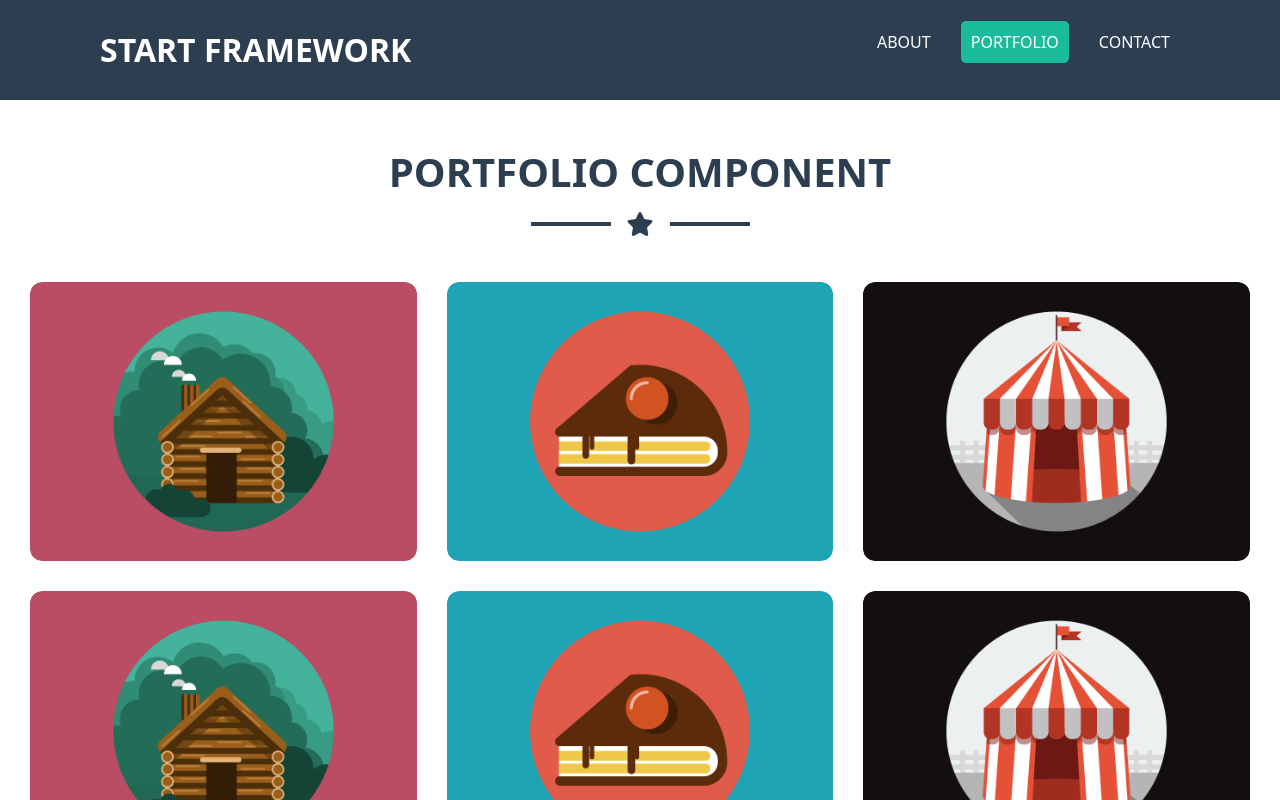
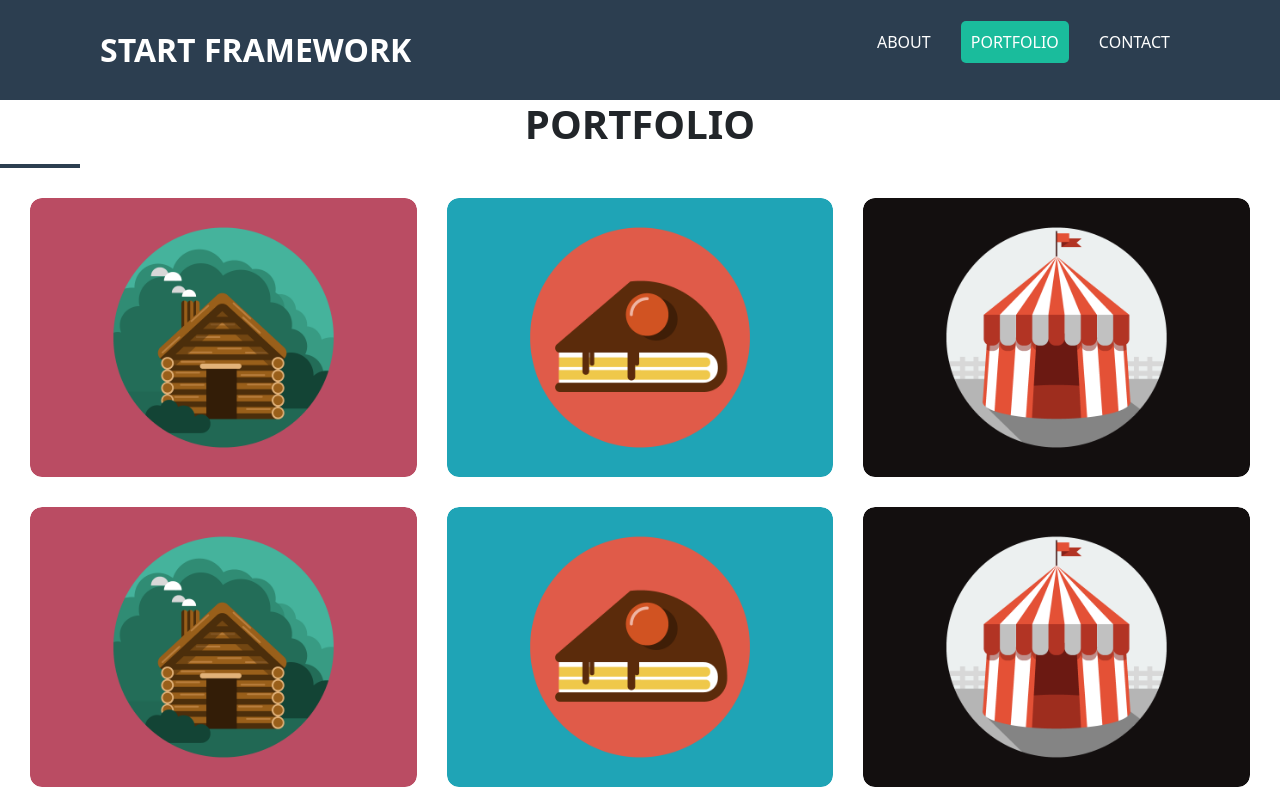
Before and after one commit to Elsawy9879/Start-Framework, a React (Vite) app: page /portfolio in a window 1280 px wide. Built offline with nearby package versions, Linux system fonts and the light colour scheme.

Commit message:
Update Portfolio.jsx

```diff
--- a/src/components/Portfolio.jsx
+++ b/src/components/Portfolio.jsx
@@ -1,6 +1,7 @@
-import React from "react";
+import React, { useState } from "react";
 import "./Portfolio.css";
 
+// استبدل هذه بمصفوفة صورك
 import port1 from "../assets/port1.png";
 import port2 from "../assets/port2.png";
 import port3 from "../assets/port3.png";
@@ -8,35 +9,47 @@ import port3 from "../assets/port3.png";
 export default function Portfolio() {
   const images = [port1, port2, port3, port1, port2, port3];
 
+  const [popupImg, setPopupImg] = useState(null); // الصورة المفتوحة
+  const [showPopup, setShowPopup] = useState(false); // إظهار الطبقة
+
+  const openPopup = (img) => {
+    setPopupImg(img);
+    setShowPopup(true);
+  };
+
+  const closePopup = () => {
+    setShowPopup(false);
+    setPopupImg(null);
+  };
+
   return (
-    <div className="pt-4">
-      <div className="text-center header pt-4" style={{ color: "#2c3e50" }}>
-        <h2 className="text-uppercase mb-3 fs-1 fw-bolder">
-          portfolio component
-        </h2>
-        <div className="d-flex align-items-center justify-content-center mb-3">
-          <div className="line-p me-3"></div>
-          <i className="fa-solid fa-star" style={{ color: "#2c3e50" }}></i>
-          <div className="line-p ms-3"></div>
-        </div>
-      </div>
-
+    <>
+      <h2>Portfolio</h2>
+      <div className="line-p"></div>
       <div className="portfolio-grid">
-        {images.map((src, index) => (
-          <div className="portfolio-item" key={index}>
-            <div className="image-box">
-              <img
-                src={src}
-                alt={`portfolio-${index}`}
-                className="portfolio-img"
-              />
-              <div className="layer__">
-                <i className="text-white fa-solid fa-plus fa-6x"></i>
-              </div>
+        {images.map((img, i) => (
+          <div className="portfolio-item" key={i}>
+            <div className="image-box" onClick={() => openPopup(img)}>
+              <img src={img} alt="portfolio" className="portfolio-img" />
+              <div className="layer__">👁️</div>
             </div>
           </div>
         ))}
       </div>
-    </div>
+
+      {showPopup && (
+        <div className="modal" onClick={closePopup}>
+          <span className="close" onClick={closePopup}>
+            &times;
+          </span>
+          <img
+            src={popupImg}
+            alt="enlarged"
+            className="modal-content"
+            onClick={(e) => e.stopPropagation()} // يمنع الإغلاق عند الضغط على الصورة نفسها
+          />
+        </div>
+      )}
+    </>
   );
 }
```
